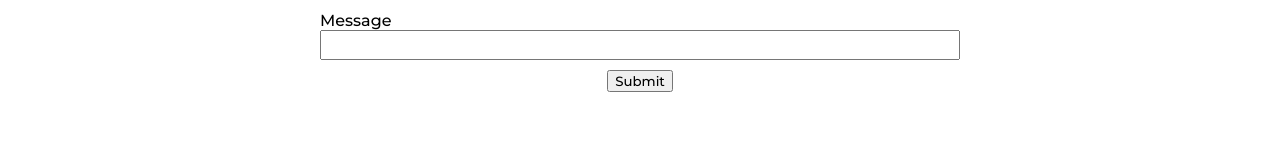
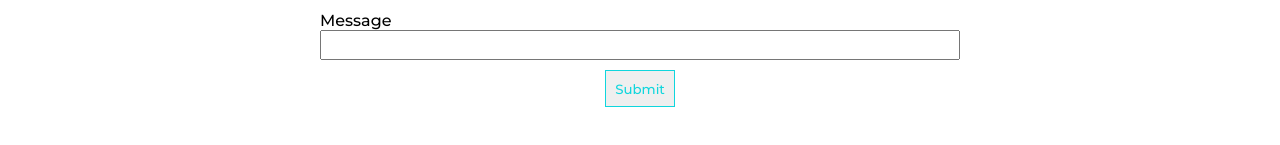
Before and after one commit to evankski/portfolio, a Next.js app: page / in a window 1280 px wide. Shown: the part 3953-4098 px from the top of the page. Built offline with nearby package versions, Linux system fonts and the light colour scheme.

Commit message:
styles submit button

```diff
--- a/pages/contact.jsx
+++ b/pages/contact.jsx
@@ -43,7 +43,7 @@ export default function Contact() {
             <label htmlFor="message">Message</label>
             <input type="text" onChange={(e)=>{setMessage(e.target.value)}} name="message" className='inputField' />
           </formGroup>
-          <input type="submit" onClick={(e)=>{handleSubmit(e)}}/>
+          <input type="submit" onClick={(e)=>{handleSubmit(e)}} className="submit"/>
         </form>
       </div>
     </div>
--- a/styles/globals.css
+++ b/styles/globals.css
@@ -218,3 +218,28 @@ background-size: 300% 300%;
 .container {
   padding: 10rem 0;
 }
+
+.submit {
+  color: #10d6dd;
+  /* color: #00ff48; */
+  border: 1.3px solid #10d6dd;
+  /* border: 1.3px solid #00ff48; */
+  padding: 0.6rem;
+}
+.submit:hover {
+  /* color: white; */
+  /* color: #00ff48; */
+  /* border: 1.3px solid #10d6dd; */
+  /* border: 1.3px solid #00ff48; */
+  /* background-color: #10d6dd; */
+  /* padding: 0.6rem; */
+}
+
+.submit:focus {
+  color: white;
+  /* color: #00ff48; */
+  border: 1.3px solid #10d6dd;
+  /* border: 1.3px solid #00ff48; */
+  background-color: #10d6dd;
+  padding: 0.6rem;
+}
```
